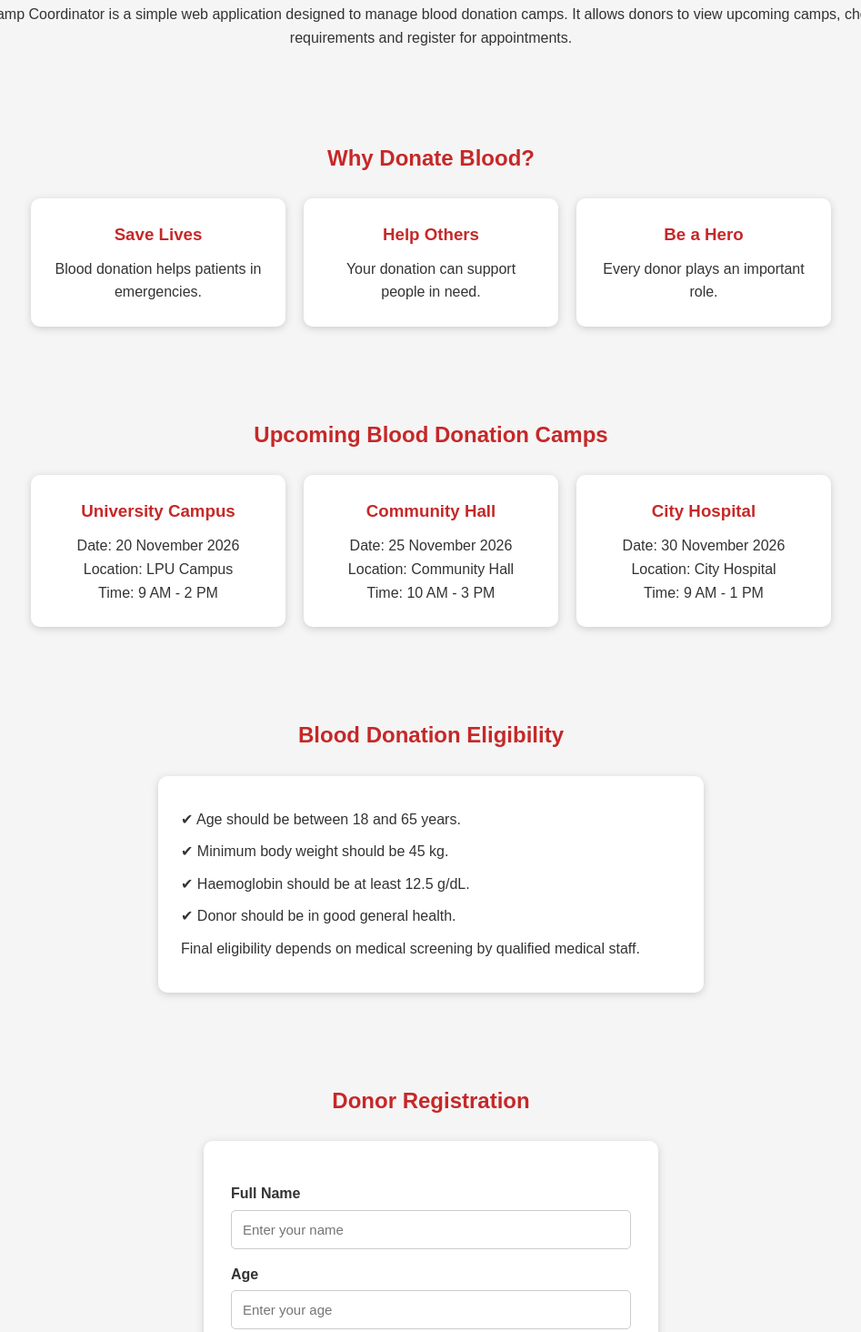
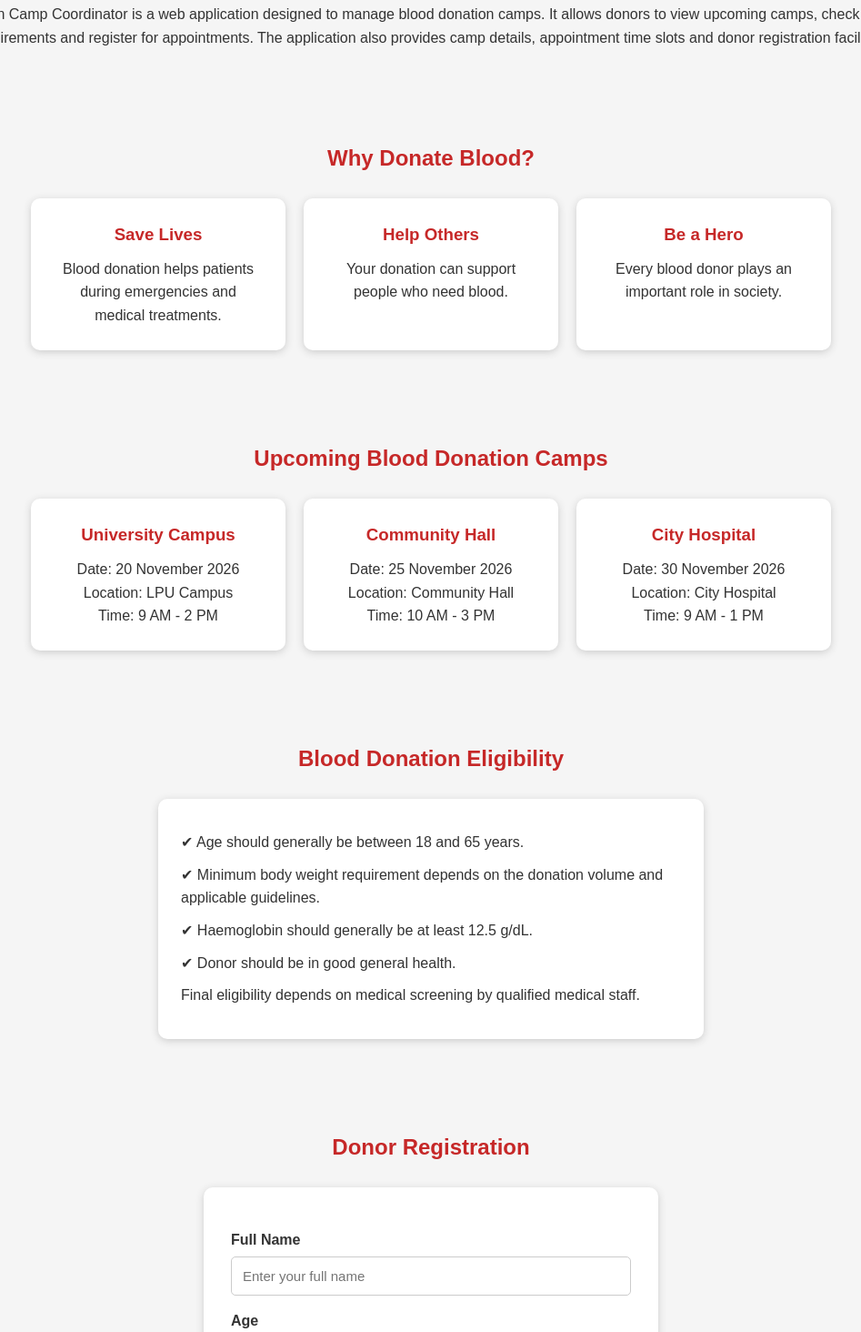
Before and after one commit to harshrajjio5-jpg/Blood-Donation-Camp-Coordinator, a plain HTML site: page index.html in a window 1280 px wide. Shown: the part 573-2037 px from the top of the page at 91% size, without its empty margins (166-1113 px from the left). Drawn offline with Linux system fonts and the light colour scheme.

Commit message:
Add weight and haemoglobin fields to registration form
Updated the index.html file to include new fields for weight and haemoglobin in the donor registration form, and improved the overall content structure.

```diff
--- a/index.html
+++ b/index.html
@@ -12,8 +12,10 @@
 
 <body>
 
-    <!-- Navigation -->
+    <!-- Header Section -->
+
     <header>
+
         <h1>Blood Donation Camp Coordinator</h1>
 
         <nav>
@@ -24,10 +26,12 @@
             <a href="#register">Register</a>
             <a href="#contact">Contact</a>
         </nav>
+
     </header>
 
 
     <!-- Home Section -->
+
     <section id="home" class="hero">
 
         <h2>Donate Blood, Save Lives</h2>
@@ -43,22 +47,27 @@
 
 
     <!-- About Section -->
+
     <section id="about">
 
         <h2>About Our Project</h2>
 
         <p>
-            Blood Donation Camp Coordinator is a simple web application
+            Blood Donation Camp Coordinator is a web application
             designed to manage blood donation camps.
 
             It allows donors to view upcoming camps, check basic
             eligibility requirements and register for appointments.
+
+            The application also provides camp details,
+            appointment time slots and donor registration facilities.
         </p>
 
     </section>
 
 
-    <!-- Why Donate Section -->
+    <!-- Why Donate Blood Section -->
+
     <section id="why">
 
         <h2>Why Donate Blood?</h2>
@@ -66,18 +75,38 @@
         <div class="cards">
 
             <div class="card">
+
                 <h3>Save Lives</h3>
-                <p>Blood donation helps patients in emergencies.</p>
+
+                <p>
+                    Blood donation helps patients during
+                    emergencies and medical treatments.
+                </p>
+
             </div>
 
+
             <div class="card">
+
                 <h3>Help Others</h3>
-                <p>Your donation can support people in need.</p>
+
+                <p>
+                    Your donation can support people
+                    who need blood.
+                </p>
+
             </div>
 
+
             <div class="card">
+
                 <h3>Be a Hero</h3>
-                <p>Every donor plays an important role.</p>
+
+                <p>
+                    Every blood donor plays an
+                    important role in society.
+                </p>
+
             </div>
 
         </div>
@@ -85,7 +114,8 @@
     </section>
 
 
-    <!-- Camps Section -->
+    <!-- Upcoming Camps Section -->
+
     <section id="camps">
 
         <h2>Upcoming Blood Donation Camps</h2>
@@ -93,24 +123,41 @@
         <div class="cards">
 
             <div class="card">
+
                 <h3>University Campus</h3>
+
                 <p>Date: 20 November 2026</p>
+
                 <p>Location: LPU Campus</p>
+
                 <p>Time: 9 AM - 2 PM</p>
+
             </div>
 
+
             <div class="card">
+
                 <h3>Community Hall</h3>
+
                 <p>Date: 25 November 2026</p>
+
                 <p>Location: Community Hall</p>
+
                 <p>Time: 10 AM - 3 PM</p>
+
             </div>
 
+
             <div class="card">
+
                 <h3>City Hospital</h3>
+
                 <p>Date: 30 November 2026</p>
+
                 <p>Location: City Hospital</p>
+
                 <p>Time: 9 AM - 1 PM</p>
+
             </div>
 
         </div>
@@ -119,19 +166,30 @@
 
 
     <!-- Eligibility Section -->
+
     <section id="eligibility">
 
         <h2>Blood Donation Eligibility</h2>
 
         <div class="eligibility-box">
 
-            <p>✔ Age should be between 18 and 65 years.</p>
+            <p>
+                ✔ Age should generally be between 18 and 65 years.
+            </p>
 
-            <p>✔ Minimum body weight should be 45 kg.</p>
+            <p>
+                ✔ Minimum body weight requirement depends
+                on the donation volume and applicable guidelines.
+            </p>
 
-            <p>✔ Haemoglobin should be at least 12.5 g/dL.</p>
+            <p>
+                ✔ Haemoglobin should generally be at least
+                12.5 g/dL.
+            </p>
 
-            <p>✔ Donor should be in good general health.</p>
+            <p>
+                ✔ Donor should be in good general health.
+            </p>
 
             <p>
                 Final eligibility depends on medical screening
@@ -143,7 +201,8 @@
     </section>
 
 
-    <!-- Registration Section -->
+    <!-- Donor Registration Section -->
+
     <section id="register">
 
         <h2>Donor Registration</h2>
@@ -151,11 +210,19 @@
         <form id="donorForm">
 
             <label>Full Name</label>
-            <input type="text" id="name" placeholder="Enter your name" required>
+
+            <input type="text"
+                id="name"
+                placeholder="Enter your full name"
+                required>
 
 
             <label>Age</label>
-            <input type="number" id="age" placeholder="Enter your age" required>
+
+            <input type="number"
+                id="age"
+                placeholder="Enter your age"
+                required>
 
 
             <label>Blood Group</label>
@@ -183,6 +250,7 @@
                 <option value="">Select Donor Type</option>
 
                 <option>First Time Donor</option>
+
                 <option>Regular Donor</option>
 
             </select>
@@ -190,45 +258,67 @@
 
             <label>Phone Number</label>
 
-            <input type="tel" id="phone"
-                placeholder="Enter 10 digit phone number" required>
+            <input type="tel"
+                id="phone"
+                placeholder="Enter 10 digit phone number"
+                required>
 
 
-            <!-- NEW WEIGHT FIELD -->
+            <!-- Weight Field -->
 
             <label>Weight (in kg)</label>
 
-            <input type="number" id="weight"
+            <input type="number"
+                id="weight"
                 placeholder="Enter your weight in kg"
-                min="1" step="0.1" required>
+                min="1"
+                step="0.1"
+                required>
 
 
-            <!-- NEW HAEMOGLOBIN FIELD -->
+            <!-- Haemoglobin Field -->
 
             <label>Haemoglobin (g/dL)</label>
 
-            <input type="number" id="hemoglobin"
+            <input type="number"
+                id="hemoglobin"
                 placeholder="Enter haemoglobin level"
-                min="1" step="0.1" required>
+                min="1"
+                step="0.1"
+                required>
 
+
+            <!-- Camp Selection -->
 
             <label>Select Donation Camp</label>
 
-            <select id="camp" onchange="showCampDetails()" required>
+            <select id="camp"
+                onchange="showCampDetails()"
+                required>
 
                 <option value="">Select Camp</option>
 
-                <option value="University Campus">University Campus</option>
+                <option value="University Campus">
+                    University Campus
+                </option>
 
-                <option value="Community Hall">Community Hall</option>
+                <option value="Community Hall">
+                    Community Hall
+                </option>
 
-                <option value="City Hospital">City Hospital</option>
+                <option value="City Hospital">
+                    City Hospital
+                </option>
 
             </select>
 
 
+            <!-- Camp Information -->
+
             <div id="campDetails"></div>
 
+
+            <!-- Appointment Slot -->
 
             <label>Appointment Time</label>
 
@@ -251,31 +341,40 @@
             </select>
 
 
+            <!-- Registration Button -->
+
             <button type="button" onclick="registerDonor()">
+
                 Register Now
+
             </button>
 
         </form>
 
+
+        <!-- Registration Result -->
 
         <div id="result"></div>
 
     </section>
 
 
-    <!-- Government Resources -->
+    <!-- Government Resources Section -->
 
     <section id="resources">
 
         <h2>Government Resources</h2>
 
         <p>
-            Visit the official e-RaktKosh portal for blood
-            donation information and nearby blood banks.
+            Visit the official e-RaktKosh portal
+            for blood donation information.
         </p>
 
+        <br>
+
         <a href="https://eraktkosh.mohfw.gov.in/"
-            target="_blank" class="btn">
+            target="_blank"
+            class="btn">
 
             Visit e-RaktKosh
 
@@ -299,7 +398,7 @@
     </section>
 
 
-    <!-- Footer -->
+    <!-- Footer Section -->
 
     <footer>
 
@@ -313,6 +412,8 @@
     </footer>
 
 
+    <!-- JavaScript File -->
+
     <script src="script.js"></script>
 
 </body>
```
